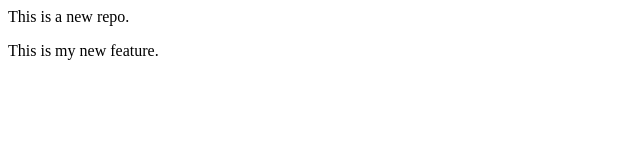
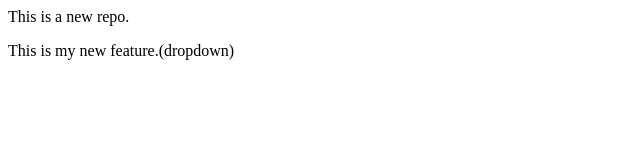
Before and after one commit to Shubhi360/localrepo, a plain HTML site: page index.html in a window 1280 px wide. Shown: the full height of the page, 0-640 px from the left. Drawn offline with Linux system fonts and the light colour scheme.

```diff
--- a/index.html
+++ b/index.html
@@ -1,2 +1,2 @@
 <p>This is a new repo. </p>
-<p>This is my new feature.</p>
+<p>This is my new feature.(dropdown)</p>
```
